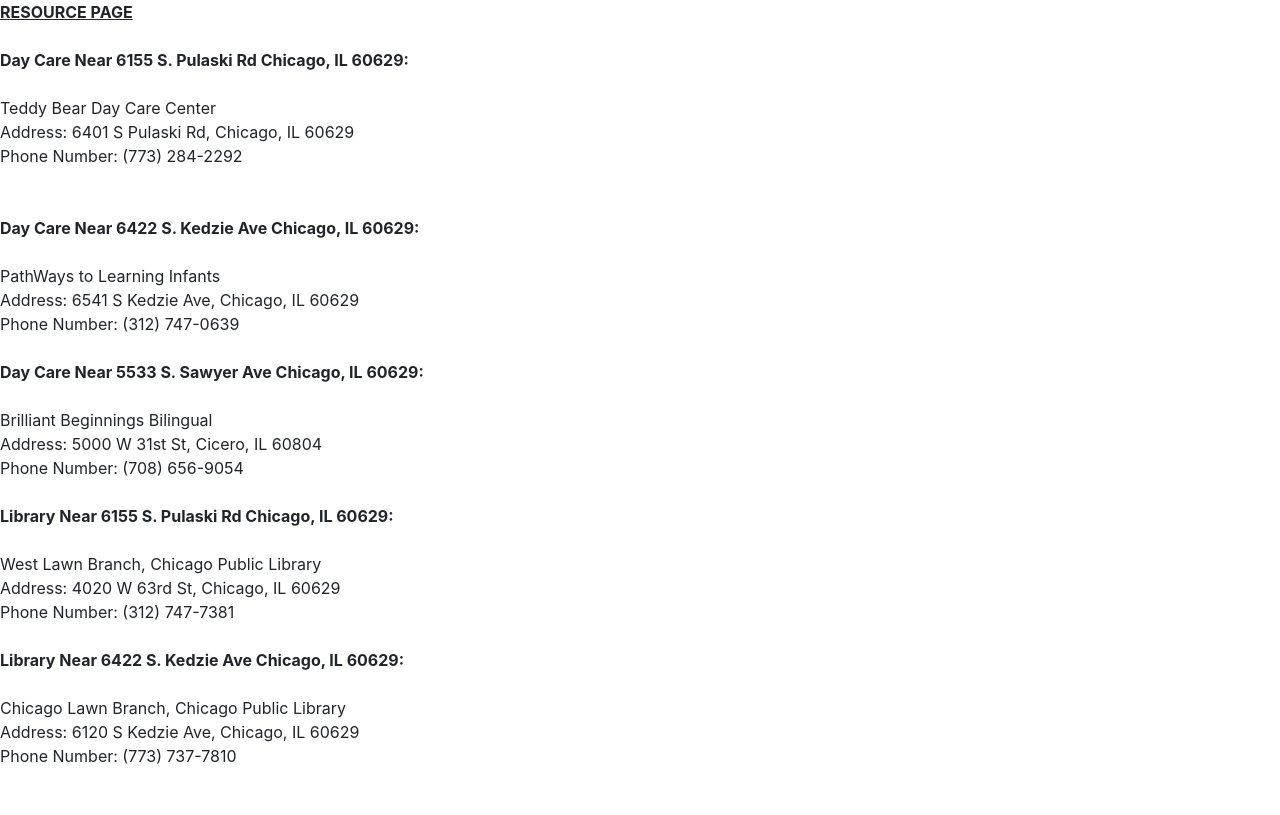
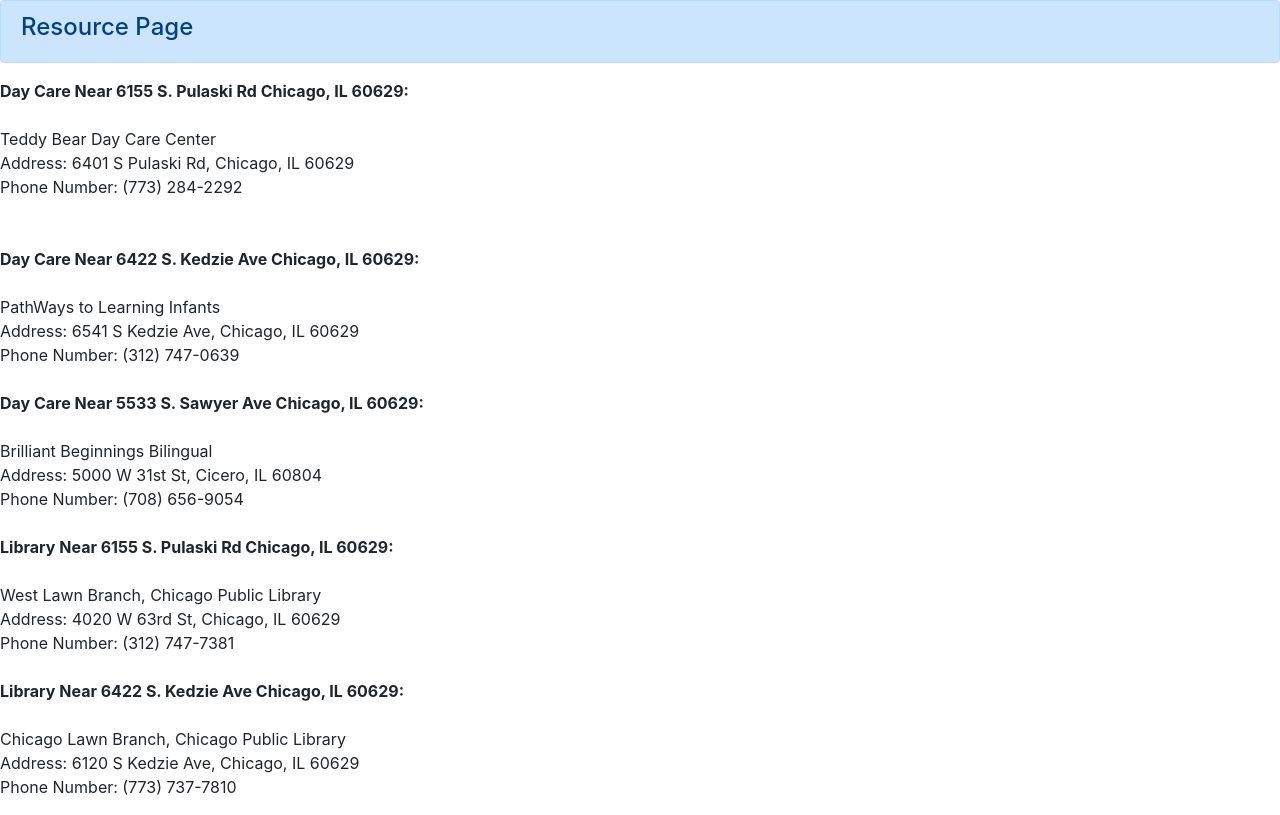
Before and after one commit to Chicago19/team-17, a React (Create React App) app in the folder my-app/: page /ResourcePage in a window 1280 px wide. Built offline with nearby package versions, Linux system fonts and the light colour scheme.

Commit message:
Styling the resource page

```diff
--- a/my-app/src/ResourcePage.js
+++ b/my-app/src/ResourcePage.js
@@ -1,5 +1,6 @@
 import React, { Component } from "react";
 import { Button, FormGroup, FormControl, FormLabel } from "react-bootstrap";
+import Alert from 'react-bootstrap/Alert';
 
 export default class ResourcePage extends Component {
   constructor(props) {
@@ -28,8 +29,10 @@
 
   render() {
     return (
-      <p> <strong><u>RESOURCE PAGE</u></strong>
-          <br /> <br/>
+      <p>
+        <Alert variant="primary">
+            <Alert.Heading>Resource Page</Alert.Heading>
+        </Alert>
 
           <strong>Day Care Near 6155 S. Pulaski Rd Chicago, IL 60629: </strong><br /> <br />
           Teddy Bear Day Care Center <br /> Address: 6401 S Pulaski Rd, Chicago, IL 60629 <br />
```
